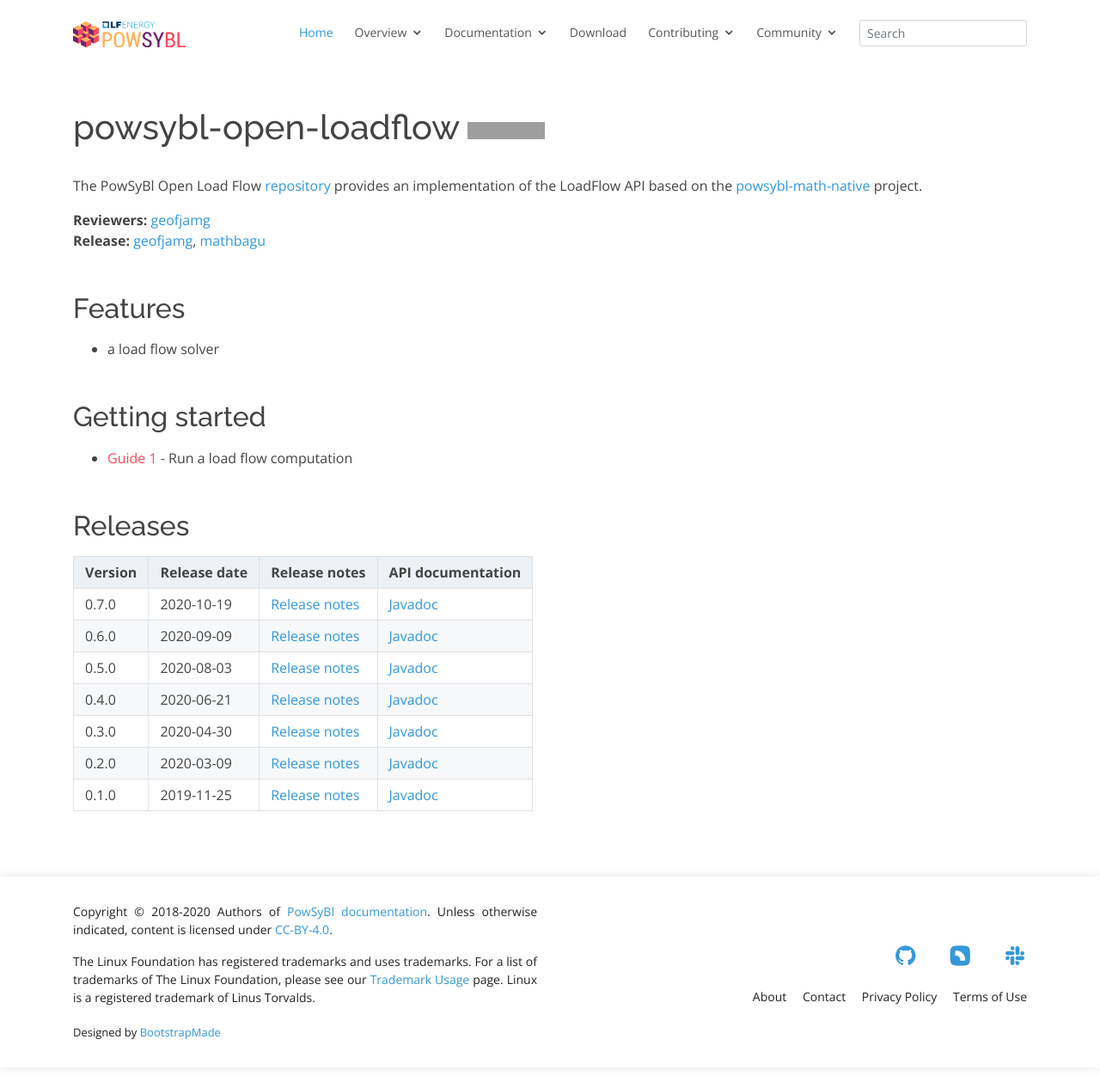
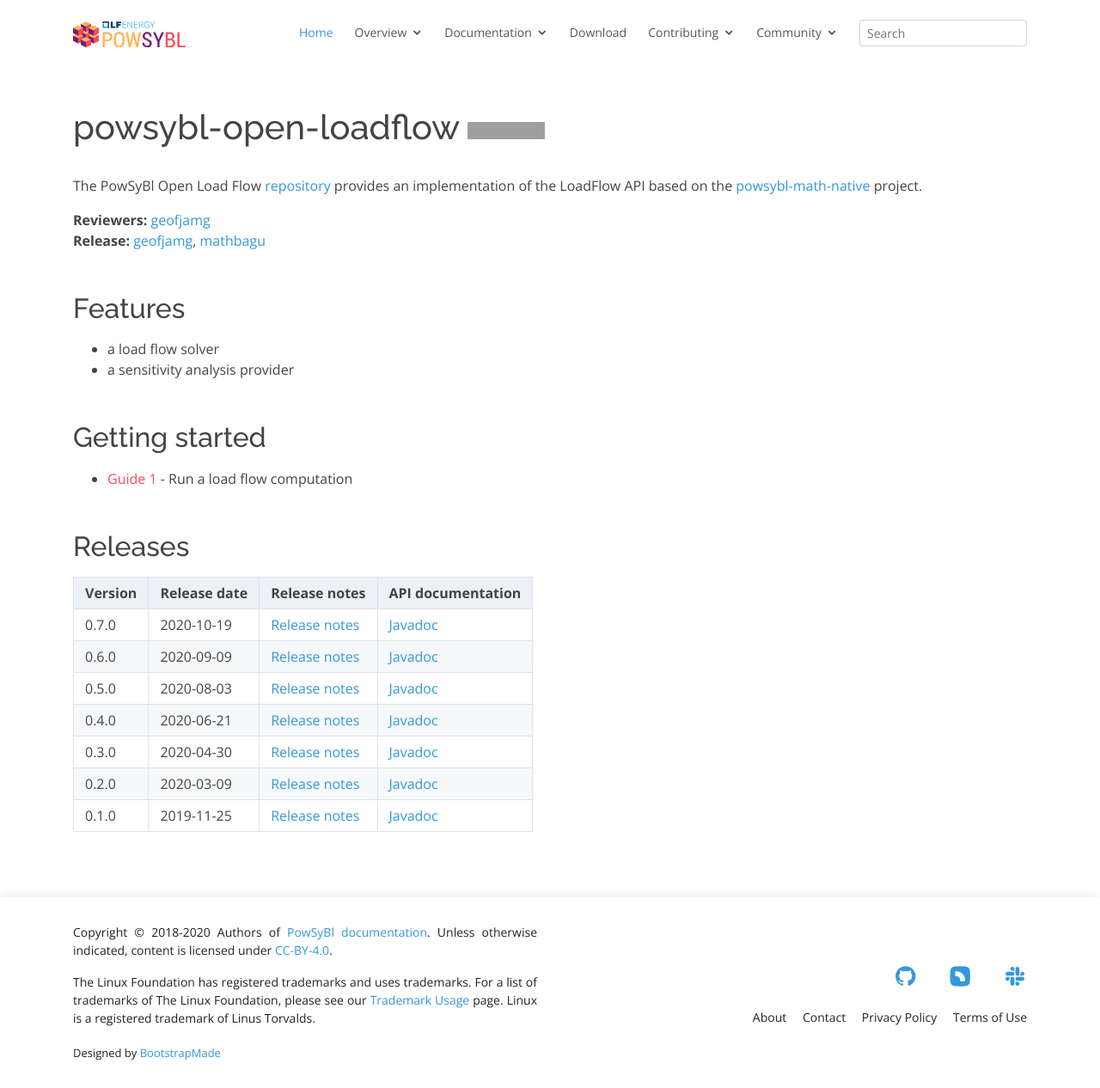
Before and after one commit to powsybl/powsybl.github.io, a Jekyll site: the page built from pages/documentation/developer/repositories/powsybl-open-loadflow.md, in a window 1280 px wide and 1266 px high. Shown: the whole window at 86% size. Built offline with Jekyll 4.4.1, drawn with Linux system fonts in a browser that asks for light colours; our own code applies the rules of GitHub Pages for plain Markdown files; grey boxes are pictures that could not be loaded.

Commit message:
add sensitivity provider to open load flow
Signed-off-by: Gael Macherel <gael.macherel@artelys.com>

```diff
--- a/pages/documentation/developer/repositories/powsybl-open-loadflow.md
+++ b/pages/documentation/developer/repositories/powsybl-open-loadflow.md
@@ -7,6 +7,7 @@
 ## Features
 
 - a load flow solver
+- a sensitivity analysis provider
 
 ## Getting started
 
```
